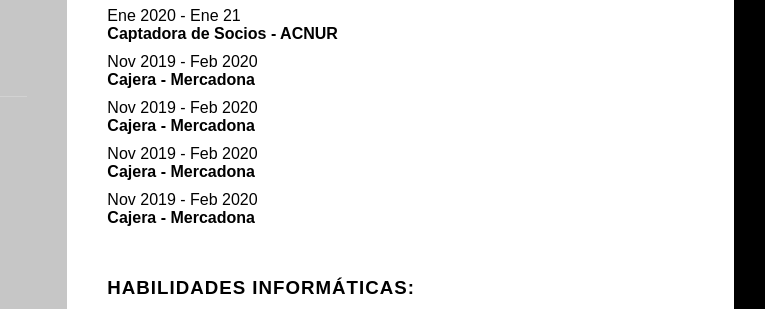
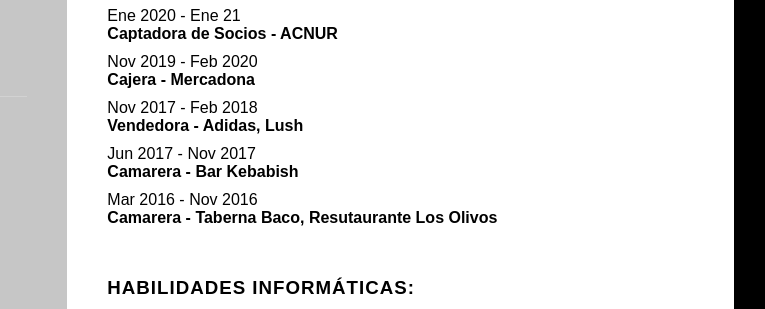
Before and after one commit to EugeniaRodin/eugenia.rodin.github.io, a plain HTML site: page index.html in a window 1280 px wide. Shown: the part 303-612 px from the top of the page, 406-1171 px from the left. Drawn offline with Linux system fonts and the light colour scheme.

Commit message:
Añadiendo info

```diff
--- a/index.html
+++ b/index.html
@@ -100,16 +100,16 @@
                     <h4>Cajera - Mercadona</h4>
                 </li>
                 <li>
-                    <p>Nov 2019 - Feb 2020</p>
-                    <h4>Cajera - Mercadona</h4>
+                    <p>Nov 2017 - Feb 2018</p>
+                    <h4>Vendedora - Adidas, Lush</h4>
                 </li>
                 <li>
-                    <p>Nov 2019 - Feb 2020</p>
-                    <h4>Cajera - Mercadona</h4>
+                    <p> Jun 2017 - Nov 2017</p>
+                    <h4>Camarera -  Bar Kebabish</h4>
                 </li>
                 <li>
-                    <p>Nov 2019 - Feb 2020</p>
-                    <h4>Cajera - Mercadona</h4>
+                    <p>Mar 2016 - Nov 2016</p>
+                    <h4>Camarera - Taberna Baco, Resutaurante Los Olivos</h4>
                 </li>
             </ul>
         </section>
```
